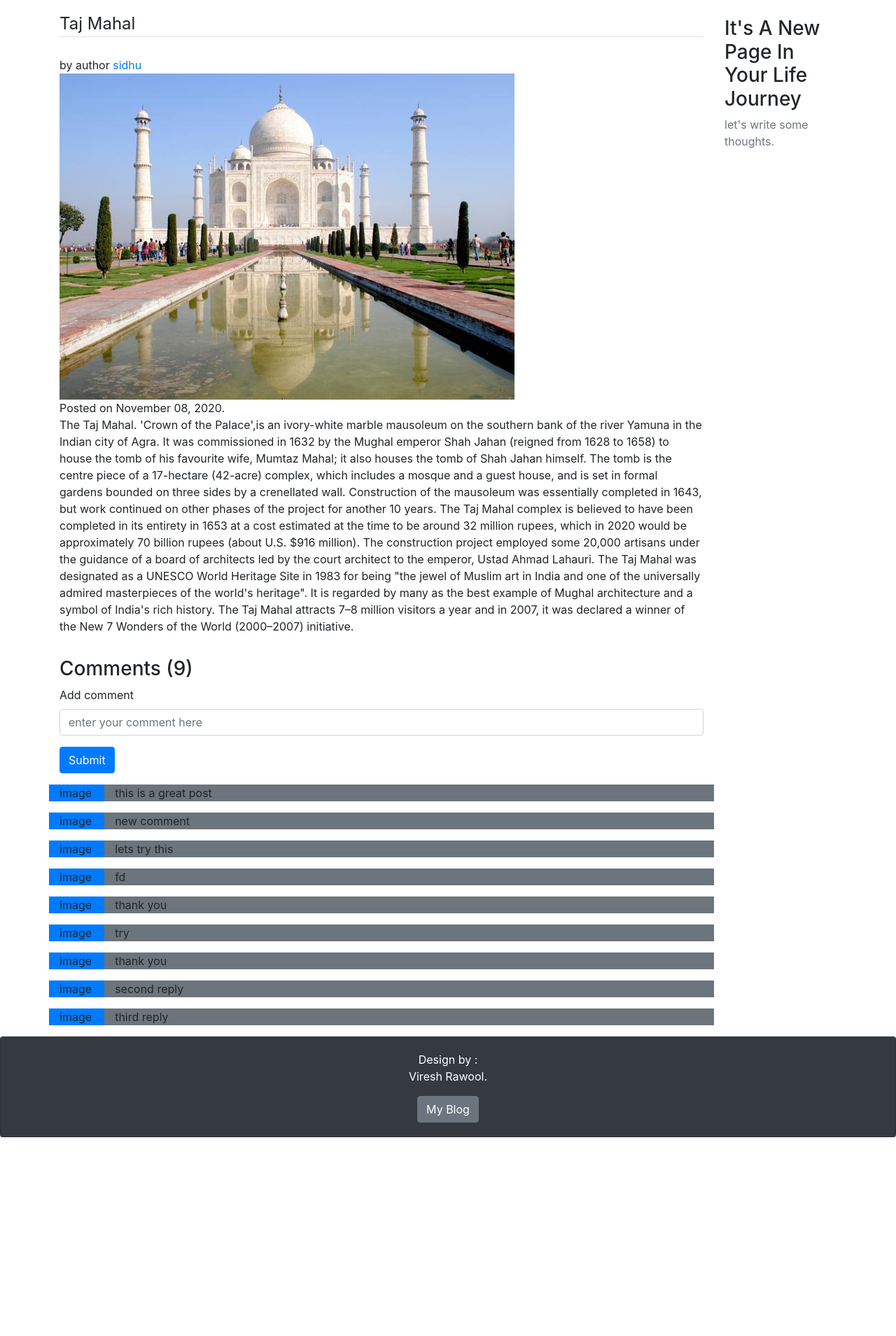
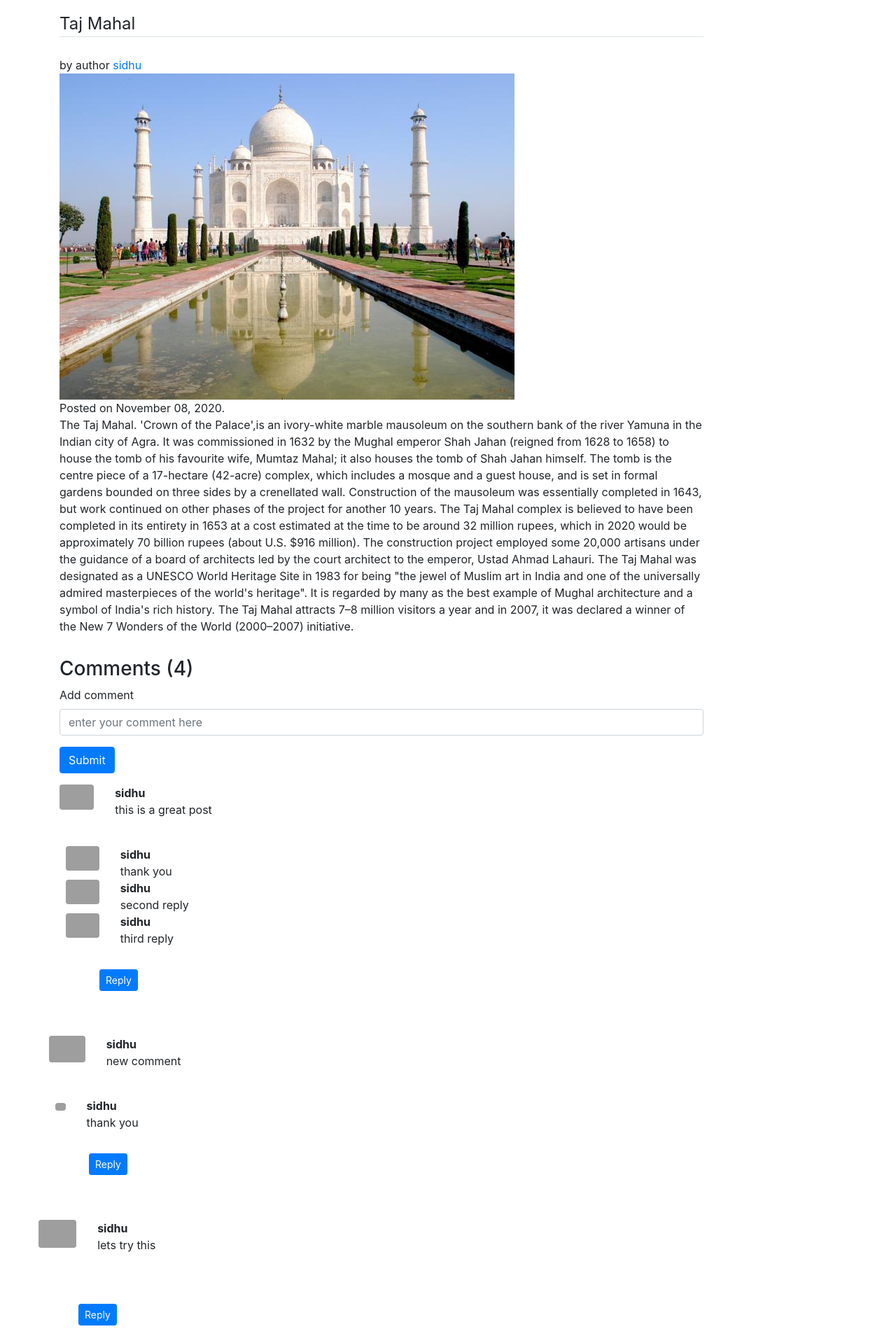
Before and after one commit to viresh241196/MyBlog, a Django app: page /detail_post/9/ in a window 1280 px wide. Shown: the part 56-1965 px from the top of the page at 70% size. Before the commit the page ends 1681 px from the top, so only its background shows below. Run offline with Django 3.2, Linux system fonts and the light colour scheme; a user stored in the database is signed in; data comes from the database, SQL or seed files in the repository; both versions use the stored data as it was after the commit; some libraries are stand-ins or nearby versions; grey boxes are pictures that could not be loaded.

Commit message:
added design

```diff
--- a/My_blog/Blog/templates/Blog/detail_post.html
+++ b/My_blog/Blog/templates/Blog/detail_post.html
@@ -1,5 +1,7 @@
 {%extends 'Blog/base.html'%}
 {%block content%}
+{%load extras%}
+{%load static%}
 <!--{% if messages%}-->
 <!--{% for message in messages%}-->
 <!--<h2>-->
@@ -39,6 +41,7 @@
             <input type="text" name="comment" class="form-control" id="exampleInputEmail1" aria-describedby="emailHelp"
                    placeholder="enter your comment here">
             <input type="hidden" name="post_id" value="{{post.id}}">
+            <input type="hidden" name="parent" value="">
         </div>
         <button type="submit" class="btn btn-primary">Submit</button>
     </form>
@@ -52,8 +55,52 @@
 <div>
     {%for comment in comments%}
     <div class="row my-3">
-        <div class="col-md-1 bg-primary">image</div>
-        <div class="col-md-11 bg-secondary">{{comment.comment}}</div>
+        <div class="col-md-1 ">
+            <img class="w-100 rounded" src="/static/profile_std.png" alt="--">
+        </div>
+        <div class="col-md-11 "><b>{{comment.user.username}}</b>
+            <div class="">{{comment.comment}}</div>
+        </div>
+        <div class="reply mx-0 p-4  ">
+            <div class="replies my-2">
+                <div class="row my-3">
+                    {%for reply in replydict|get_val:comment.id%}
+                    <div class="col-md-1 ">
+                        <img class="w-100 rounded" src="/static/profile_std.png" alt="--">
+                    </div>
+                    <div class="col-md-11 ">
+
+                        <b>{{comment.user.username}}</b><br>
+
+                        {{reply}}<br>
+                    </div>
+                    {%endfor%}
+                </div>
+
+                {% if user.is_authenticated %}
+                <button class="my-3 ml-5 btn btn-sm btn-primary" type="button" data-toggle="collapse"
+                        data-target="#ReplyBox{{comment.id}}"
+                        aria-expanded="false" aria-controls="ReplyBox{{comment.id}}">
+                        Reply
+                </button>
+                <div class="collapse" id="ReplyBox{{comment.id}}">
+                    <div class="card card-body my-2">
+                        <form action="{% url 'post_comment'%}" method="post">
+                            {% csrf_token %}
+                            <div class="form-group">
+                                <label>Add Reply</label>
+                                <input type="text" name="comment" class="form-control"
+                                       placeholder="enter your reply here">
+                                <input type="hidden" name="post_id" value="{{post.id}}">
+                                <input type="hidden" name="parent" value="{{comment.id}}">
+                            </div>
+                            <button type="submit" class="btn btn-primary">Submit</button>
+                        </form>
+                    </div>
+                </div>
+                {%endif%}
+
+            </div>
         </div>
         {%endfor%}
     </div>
--- /dev/null
+++ b/My_blog/Blog/templatetags/extras.py
@@ -0,0 +1,8 @@
+from django import template
+
+register = template.Library()
+
+
+@register.filter(name='get_val')
+def get_val(dict, key):
+    return dict.get(key)
--- a/My_blog/Blog/views.py
+++ b/My_blog/Blog/views.py
@@ -35,8 +35,15 @@
 
 def detail_post(request, id):
     post = Post.objects.get(id=id)
-    comments = PostComment.objects.filter(post=post)
-    return render(request, 'Blog/detail_post.html', {'post': post, 'comments': comments})
+    comments = PostComment.objects.filter(post=post, parent=None)
+    replies = PostComment.objects.filter(post=post).exclude(parent=None)
+    replydict = {}
+    for reply in replies:
+        if reply.parent.id not in replydict.keys():
+            replydict[reply.parent.id] = [reply.comment]
+        else:
+            replydict[reply.parent.id].append(reply.comment)
+    return render(request, 'Blog/detail_post.html', {'post': post, 'comments': comments, 'replydict': replydict})
 
 
 def post_comment(request):
@@ -45,9 +52,15 @@
         user = request.user
         post_id = request.POST.get('post_id')
         post = Post.objects.filter(id=post_id).first()
-        create_comment = PostComment(comment=comment, user=user, post=post)
+        parent = request.POST.get('parent')
+        if parent == '':
+            create_comment = PostComment(comment=comment, user=user, post=post)
+            messages.success(request, f'your comment is successfully added.')
+        else:
+            parent = PostComment.objects.get(id=parent)
+            create_comment = PostComment(comment=comment, user=user, post=post, parent=parent)
+            messages.success(request, f'your reply is successfully added.')
         create_comment.save()
-        messages.success(request, f'your comment is successfully added.')
         return redirect('detail_post', post_id)
 
 
--- a/My_blog/My_blog/settings.py
+++ b/My_blog/My_blog/settings.py
@@ -135,7 +135,7 @@
 
 STATIC_URL = '/static/'
 STATICFILES_DIRS = [
-    os.path.join(BASE_DIR, 'Blog/static/')
+    os.path.join(BASE_DIR, 'static'),
 ]
 STATIC_ROOT = os.path.join(BASE_DIR, 'assets')
 
```
Also changed, not shown: My_blog/Blog/templatetags/__init__.py (added), My_blog/db.sqlite3. Lines whose indentation alone changed are shown as unchanged.
